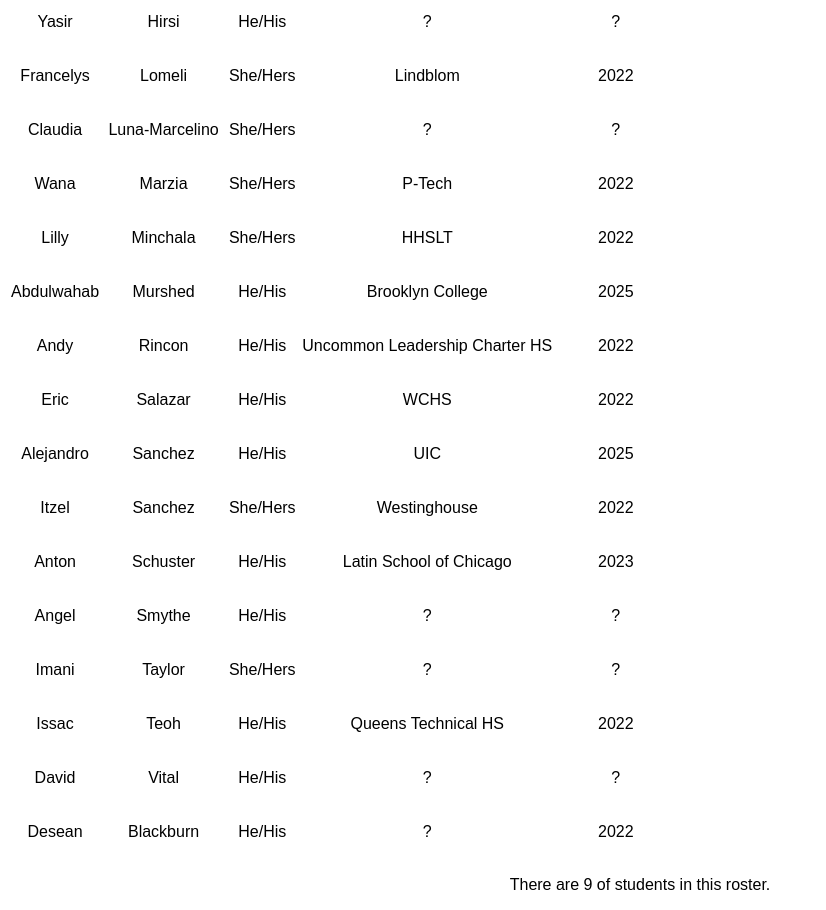
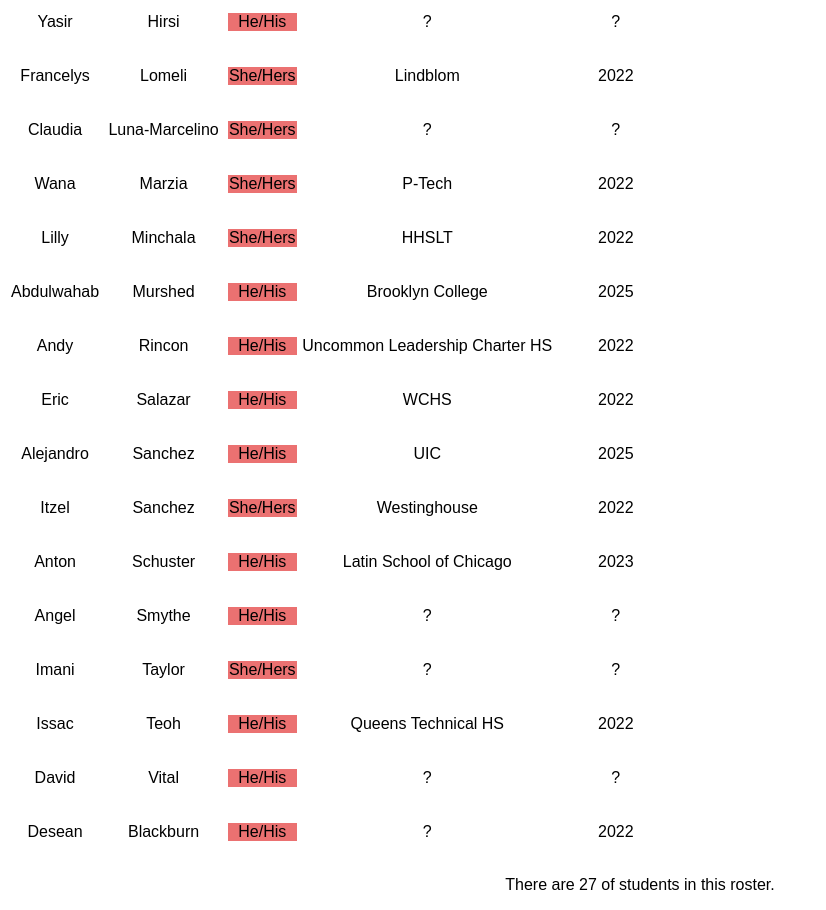
Before and after one commit to bluetimer/ClassList, a React (Create React App) app: page / in a window 1280 px wide. Shown: the part 680-1590 px from the top of the page, without its empty margins (0-826 px from the left). Built offline with nearby package versions, Linux system fonts and the light colour scheme.

Commit message:
edited app.js

```diff
--- a/src/App.js
+++ b/src/App.js
@@ -1,43 +1,21 @@
 import "./styles.css";
 import data from "./classdata.json";
 
-// function VeryBeautifulNumber(num) {
-//   return (<span> { num } </span>);
-// }
-function displayPerson(first, last) {
-  return;
-  <div>
-    <p> {first}</p>
-    <p>{last}</p>
-  </div>;
-}
+export default function App() {
+  //not used
+  // let students = [
+  //   ["Mikkail", "Allen"],
+  //   ["Justin", "Apupalo"],
+  //   ["Christopher", "Bonifacio"],
+  //   ["Angel", "Campoverde"],
+  //   ["Mahdiya", "Chowdhury"],
+  //   ["Diego", "Cruz"],
+  //   ["Heber	Cruz", "Hernandez"],
+  //   ["Yonatan", "De La Mora"],
+  //   ["Denny", "Fernandez"]
+  // ];
 
-export default function App() {
-  let students = [
-    ["Mikkail", "Allen"],
-    ["Justin", "Apupalo"],
-    ["Christopher", "Bonifacio"],
-    ["Angel", "Campoverde"],
-    ["Mahdiya", "Chowdhury"],
-    ["Diego", "Cruz"],
-    ["Heber	Cruz", "Hernandez"],
-    ["Yonatan", "De La Mora"],
-    ["Denny", "Fernandez"]
-  ];
-  //---------------------------------
-  // let array = []
-  // for (let n = 1; n <= 10; n++) {
-  //   array.push(VeryBeautifulNumber(n));
-  // }
-  // let x = 0;
-  // let y = 1;
-  //-------------------------------------------------
-  //look at line 35 and
-  // let numstudents = data.length;
-  // let array = [];
-  // for (let i = 0; i < numstudents; i++) {
-  //   array.push(<Row person={data[i]} />);
-  // }
+  let numstudents = data.length;
 
   let array = data.map(function (person) {
     return <Row person={person} />;
@@ -45,12 +23,11 @@
 
   return (
     <div className="App">
-      {console.log(students.length)}
+      {/* {console.log(students.length)} */}
       <h1> Code Nation Class List </h1>
-      {/* <br/><br/><br/><br/><br/> */}
       <table>{array}</table>
       <displayPerson />
-      <p> There are {students.length} of students in this roster.</p>
+      <p> There are {numstudents} of students in this roster.</p>
     </div>
   );
 }
@@ -59,6 +36,20 @@
   return <p> {props.text} </p>;
 }
 
+function Pronouns(parameter) {
+  //TODO: Try to figure out how this is not working
+  //codintion statement might be a bit weird
+  let codesnippet;
+  if (parameter === "He/His") {
+    codesnippet = <p class="value1"> {parameter.value} </p>;
+  } else {
+    codesnippet = <p class="value2"> {parameter.value} </p>;
+  }
+  return codesnippet;
+}
+function Year(input) {
+  return <p> {input.interger}</p>;
+}
 function Row(props) {
   return (
     <tr>
@@ -69,14 +60,19 @@
         <Name text={props.person.LastName} />
       </td>
       <td>
-        <Name text={props.person.Pronouns} />
+        <Pronouns value={props.person.Pronouns} />
       </td>
       <td>
         <Name text={props.person.School} />
       </td>
       <td>
-        <Name text={props.person.GraduationYear} />
+        <Year interger={props.person.GraduationYear} />
       </td>
     </tr>
   );
 }
+
+//TODO:
+//make a conditional statement when if the pronouns are
+// she/hers underline the following text
+// he/him bold the following text
```
